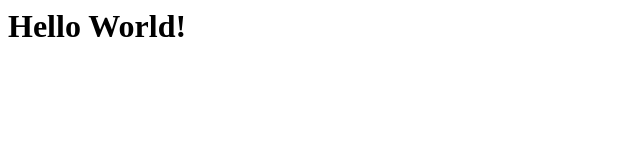
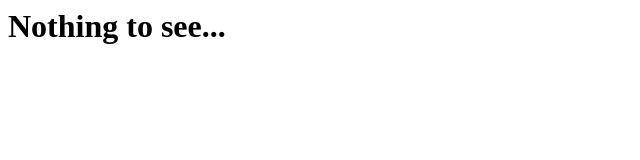
Before and after one commit to S-Semyon/S-Semyon.github.io, a plain HTML site: page index.html in a window 1280 px wide. Shown: the whole page, without its empty margins (0-640 px from the left). Drawn offline with Linux system fonts and the light colour scheme.

Commit message:
Update index.html

```diff
--- a/index.html
+++ b/index.html
@@ -1 +1,7 @@
-<h1>Hello World!</h1>
+<html>
+    <head>
+        <meta http-equiv="Content-Type" content="text/html; charset=UTF-8">
+        <meta name="yandex-verification" content="114561cf857f6de0" />
+    </head>
+    <body><h1>Nothing to see...</h1></body>
+</html>
```
